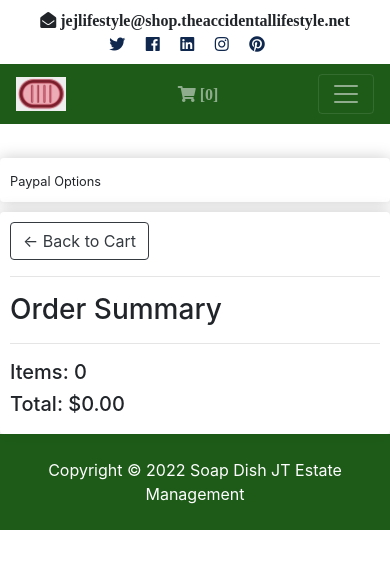
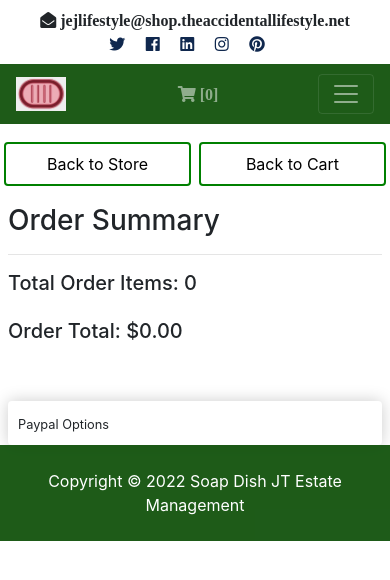
Before and after one commit to juangina/soapdish_project, a Django app: page /store/checkout/ in a window 390 px wide. Shown: the top 580 px of the page. Run offline with Django 3.2, Linux system fonts and the light colour scheme; a user stored in the database is signed in; tables that the repository leaves empty hold one stand-in row (values such as "Sample post"); some libraries are stand-ins or nearby versions.

Commit message:
Started revision of checkout page.  Refactored order column for responsive and clear displaying. 001

```diff
--- a/soapdish/static/css/style.css
+++ b/soapdish/static/css/style.css
@@ -280,7 +280,7 @@
   overflow-y:scroll;
 }
 
-/* Store Pages */
+/* Store Page - Check Page */
 .box-element {
 	box-shadow:hsl(0, 0%, 80%) 0 0 16px;
 	background-color: #fff;
@@ -290,6 +290,7 @@
 .product {
 	border-radius: 0 0 4px 4px;
 }
+/* Image Thumbnails - Product Page */
 .thumbnail {
 	width: 100%;
 	height: 200px;
@@ -339,40 +340,6 @@
 	height: 25px;
 	border-radius: 50%;
 	font-size: 14px;
-}
-.col-lg-4, .col-lg-6, .col-lg-8, .col-lg-12 {
-	margin-top: 10px;
-}
-.row-image {
-	width: 200px;
-}
-.form-field {
-	width:250px;
-	display: inline-block;
-	padding: 5px;
-}
-.quantity {
-	display: inline-block;
-	font-weight: 700;
-	padding-right:10px;
-}
-.chg-quantity {
-	width: 12px;
-	cursor: pointer;
-	display: block;
-	margin-top: 5px;
-	transition:.1s;
-}
-.chg-quantity:hover {
-	opacity: .6;
-}
-.hidden {
-	display: none!important;
-}
-
-/* Miscellaneous Styling */
-img {
-  width: 100%;
 }
 
 .update-cart-button {
@@ -424,6 +391,50 @@ img {
   width:fit-content;
 }
 
+/* Shipping Information - Checkout Page*/
+
+/* Order Summary - Checkout Page */
+#checkout .col-sm-2, .col-sm-4 {
+  padding-left: 0.5rem;
+  padding-right: 0.5rem;
+}
+.order-summary-item {
+  margin-bottom: 1.5rem;
+}
+.order-summary-item-list {
+  margin-bottom: 1.5rem;
+  align-items: center;
+}
+.delete-checkout-button-group {
+  border-radius: 0.25rem;
+  background-color: white;
+  color: black;
+  border: 2px solid green;
+  padding: 8px 8px;
+  text-align: center;
+  text-decoration: none;
+  margin:5px;
+  font-size: 0.5rem;
+}
+.delete-checkout-button-group:hover {
+  background: rgba(51, 51, 51, 0.8);
+  color: white;
+}
+
+
+
+/* Miscellaneous Styling */
+img {
+  width: 100%;
+}
+.hidden {
+	display: none!important;
+}
+.col-lg-4, .col-lg-6, .col-lg-8, .col-lg-12 {
+	margin-top: 10px;
+}
+
+
 /* Media Queries */
 @media (max-width: 991px) {
   #showcase {
@@ -436,7 +447,6 @@ img {
     display: none;
   }
 }
-
 
 @media (max-width: 768px) {
   #showcase {
@@ -460,7 +470,6 @@ img {
   }
 }
 
-
 @media (max-width: 576px) {
   #showcase h1 {
     font-size: 30px;
@@ -477,16 +486,27 @@ img {
   #introductory-video {
     min-height:auto;
   }
-  #cart-summary .row {
+  #cart-summary-product .row {
     padding: 0px 0px 0px 0px !important;
     margin-top: 0.5rem !important;
     margin-bottom: 0.5rem !important;
   }
-  #cart-summary-bottom .row {
+  #cart-summary-cart-top .row {
     padding: 0px 0px 0px 0px !important;
     margin-top: 0.5rem !important;
     margin-bottom: 0.5rem !important;
   }
+  #cart-summary-cart-bottom .row {
+    padding: 0px 0px 0px 0px !important;
+    margin-top: 0.5rem !important;
+    margin-bottom: 0.5rem !important;
+  }
+  #cart-summary-checkout .row {
+    padding: 0px 0px 0px 0px !important;
+    margin-top: 0.5rem !important;
+    margin-bottom: 0.5rem !important;
+  }
+
   /* #cart-items .cart-product-name-group {
     flex: 0 0 100%;
     max-width: 100%;
@@ -532,8 +552,23 @@ img {
     display: block;
     width:100%;
   }
+  #cart-summary-product .order-1 {
+    order: 1;
+    margin-top: 10px;
+    flex: 0 0 50%;
+    padding-left: 4px;
+    padding-right: 4px;
+  }
+  /* Checkout Button */
+  #cart-summary-product .order-4 {
+    order: 2;
+    margin-top: 10px;
+    flex: 0 0 50%;
+    padding-left: 4px;
+    padding-right: 4px;
+  }
   /* Continue Shopping Button */
- #cart-summary .order-1 {
+ #cart-summary-cart-top .order-1 {
     order: 1;
     margin-top: 10px;
     flex: 0 0 50%;
@@ -541,7 +576,7 @@ img {
     padding-right: 4px;
   }
   /* Cart: Items Count */
-  #cart-summary .order-2 {
+  #cart-summary-cart-top .order-2 {
       order: 3;
       margin-top: 10px;
       flex: 0 0 50%;
@@ -550,7 +585,7 @@ img {
       text-align: left !important;
     }
   /* Cart: Subtotal */
-  #cart-summary .order-3 {
+  #cart-summary-cart-top .order-3 {
       order: 4;
       margin-top: 10px;
       flex: 0 0 50%;
@@ -558,7 +593,53 @@ img {
       padding-right: 4px;
     }
   /* Checkout Button */
-  #cart-summary .order-4 {
+  #cart-summary-cart-top .order-4 {
+    order: 2;
+    margin-top: 10px;
+    flex: 0 0 50%;
+    padding-left: 4px;
+    padding-right: 4px;
+  }
+  #cart-summary-cart-bottom .order-1 {
+    order: 1;
+    margin-top: 10px;
+    flex: 0 0 50%;
+    padding-left: 4px;
+    padding-right: 4px;
+  }
+  /* Cart: Items Count */
+  #cart-summary-cart-bottom .order-2 {
+      order: 3;
+      margin-top: 10px;
+      flex: 0 0 50%;
+      padding-left: 4px;
+      padding-right: 4px;
+      text-align: left !important;
+    }
+  /* Cart: Subtotal */
+  #cart-summary-cart-bottom .order-3 {
+      order: 4;
+      margin-top: 10px;
+      flex: 0 0 50%;
+      padding-left: 4px;
+      padding-right: 4px;
+    }
+  /* Checkout Button */
+  #cart-summary-cart-bottom .order-4 {
+    order: 2;
+    margin-top: 10px;
+    flex: 0 0 50%;
+    padding-left: 4px;
+    padding-right: 4px;
+  }
+  #cart-summary-checkout .order-1 {
+    order: 1;
+    margin-top: 10px;
+    flex: 0 0 50%;
+    padding-left: 4px;
+    padding-right: 4px;
+  }
+  #cart-summary-checkout .order-4 {
     order: 2;
     margin-top: 10px;
     flex: 0 0 50%;
@@ -596,38 +677,20 @@ img {
     align-self: flex-end;
     width: 120px;
   }
-  #cart-summary-bottom .order-1 {
-    order: 1;
+  #checkout .order-1 {
+    order: 2;
     margin-top: 10px;
-    flex: 0 0 50%;
     padding-left: 4px;
     padding-right: 4px;
   }
   /* Cart: Items Count */
-  #cart-summary-bottom .order-2 {
-      order: 3;
+  #checkout .order-2 {
+      order: 1;
       margin-top: 10px;
-      flex: 0 0 50%;
       padding-left: 4px;
       padding-right: 4px;
       text-align: left !important;
     }
-  /* Cart: Subtotal */
-  #cart-summary-bottom .order-3 {
-      order: 4;
-      margin-top: 10px;
-      flex: 0 0 50%;
-      padding-left: 4px;
-      padding-right: 4px;
-    }
-  /* Checkout Button */
-  #cart-summary-bottom .order-4 {
-    order: 2;
-    margin-top: 10px;
-    flex: 0 0 50%;
-    padding-left: 4px;
-    padding-right: 4px;
-  }
   .modal-dialog .back-button-group {
     content: "";
     font-size: 0.5rem;
--- a/soapdish/static/js/cart.js
+++ b/soapdish/static/js/cart.js
@@ -7,7 +7,7 @@ $(document).ready(function(){
 	var itemQty = document.getElementById('itemQty')
 	var cartItem = document.getElementById('cartItem')
 	var checkout = document.getElementById('checkOut')
-	var cartSummaryBottom = document.getElementById('cart-summary-bottom')
+	var cartSummaryBottom = document.getElementById('cart-summary-cart-bottom')
 	var dismissModal = document.getElementsByClassName('dismissModal')
 
 	for (i = 0; i < updateBtns.length; i++) {
--- a/templates/store/cart.html
+++ b/templates/store/cart.html
@@ -5,7 +5,7 @@
 {% block content %}
 
 <!-- Cart Summary Top -->
-<section id="cart-summary">
+<section id="cart-summary-cart-top">
 	<div class="container">
 		<div class="row d-flex align-items-center justify-content-between py-2 my-3">
 			<div class="col-sm-3 order-1 cart-button-group">
@@ -99,7 +99,7 @@
 </section>
 
 <!-- Cart Summary Bottom -->
-<section id="cart-summary-bottom">
+<section id="cart-summary-cart-bottom">
 	<div class="container">
 		<div class="row d-flex align-items-center justify-content-between py-2 my-3">
 			<div class="col-sm-3 order-1 cart-button-group">
--- a/templates/store/checkout.html
+++ b/templates/store/checkout.html
@@ -1,12 +1,33 @@
 {% extends 'base.html' %}
 {% load static %}
+{% load humanize %}
+{% block title %} | Checkout {% endblock %}
 {% block content %}
 
+<!-- Shop Navagation Top -->
+<section id="cart-summary-checkout">
+	<div class="container">
+		<div class="row py-2 my-3">
+			<div class="col-sm-6 order-1 cart-button-group">
+					<a  href="{% url 'store' %}">Back to Store</a>
+			</div>
+			<div class="col-sm-6 order-4 cart-button-group">
+					<a class="float-sm-right" href="{% url 'cart' %}">Back to Cart</a>
+			</div>
+		</div>
+	</div>
+</section>
+
+<!-- Checkout -->
+<section id="checkout">
+	<div class="container">
 		<div class="row">
-		<div class="col-lg-6">
-			<div class="box-element" id="form-wrapper">
+			<div class="col-lg-7 px-2 order-1">
+				<!-- User Information Form - Checkout Page -->
+				<div id="form-wrapper" class="box-element" >
 					<form id="form">
 						{% csrf_token %}
+						<!-- User Information -->
 						<div id="user-info">
 							<div class="form-field">
 								<input required class="form-control" type="text" name="name" placeholder="Name..">
@@ -15,7 +36,7 @@
 								<input required class="form-control" type="email" name="email" placeholder="Email..">
 							</div>
 						</div>
-
+						<!-- User Address -->
 						<div id="shipping-info">
 							<hr>
 							<p>Shipping Information:</p>
@@ -36,46 +57,89 @@
 								<input class="form-control" type="text" name="country" placeholder="Country..">
 							</div>
 						</div>
-
 						<hr>
 						<input id="form-button" class="btn btn-success btn-block" type="submit" value="Continue">
 					</form>
 				</div>
-
 				<br>
-
-			<div class="box-element hidden" id="payment-info">
+				<!-- Payment Display - Checkout Page -->
+				<div id="payment-info" class="box-element hidden"  >
 					<small>Paypal Options</small>
 					<!--<button id="make-payment">Make payment</button>-->
 					<div id="paypal-button-container">
 						<!-- Paypal Button Option codes will be inserted here from the Paypal API -->
 					</div>
 				</div>
-
 			</div>
-
-		<div class="col-lg-6">
-			<div class="box-element">
-				<a  class="btn btn-outline-dark" href="{% url 'cart' %}">&#x2190; Back to Cart</a>
-				<hr>
+			<div class="col-lg-5 px-2 order-2">
 				<h3>Order Summary</h3>
 				<hr>
 				{% for item in items %}
-				<div class="cart-row">
-					<div style="flex:2"><img class="row-image" src="{{item.product.imageURL}}"></div>
-					<div style="flex:2"><a class="hyper-link " href="{% url 'product' item.product.id %}"><p>{{item.product.name}}</p></a></div>
-					<div style="flex:1"><p>${{item.product.price|floatformat:2}}</p></div>
-					<div style="flex:1">
-						<p>x{{item.quantity}}</p>
+				<div class="row px-2 order-summary-item-list">
+					<div class="col-3 px-2">
+						<img src="{{item.product.imageURL}}">
 					</div>
-					<div style="flex:1"><button data-product="{{item.product.id}}" data-action="delete" type="button" class="btn btn-danger delete-item">Delete</button></div>
+					<div class="col-3 px-2 text-center">
+						<a class="hyper-link " href="{% url 'product' item.product.id %}">
+							<p>
+								{{item.product.name}}
+							</p>
+						</a>
+					</div>
+					<div class="col-2 px-2 text-center">
+						<p>
+							x{{item.quantity}}
+						</p>
+					</div>
+					<div class="col-2 px-2 text-center">
+						<p>
+							${{item.product.price|floatformat:2}}
+						</p>
+					</div>
+					<div class="col-2 px-2 text-center">
+						<button data-product="{{item.product.id}}" data-action="delete" type="button" class="delete-checkout-button-group delete-item" data-toggle="modal" data-target="#checkout-option-Modal-summary">
+							Delete
+						</button>
+					</div>
 				</div>
 				{% endfor %}
-				<h5>Items:   {{order.get_cart_items}}</h5>
-				<h5>Total:   ${{order.get_cart_total|floatformat:2}}</h5>
+				<h5 class="order-summary-item">Total Order Items:  {{order.get_cart_items}}</h5>
+				<h5 class="order-summary-item">Order Total:   ${{order.get_cart_total|floatformat:2}}</h5>
 			</div>
 		</div>
 	</div>
+
+</section>
+
+<!-- Checkout Delete Conformation Modal -->
+<div id="checkout-option-Modal-summary" class="modal fade" role="dialog">
+	<div class="modal-dialog">
+		<div class="modal-content">
+			<div class="modal-header">
+				<h5 class="modal-name" id="inquiryModalLabel">
+					Are you sure you want to delete this item?
+				</h5>
+				<button class="dismissModal" type="button" class="close" data-dismiss="modal">
+					<span>&times;</span>
+				</button>
+			</div>
+			<div class="modal-body d-flex justify-content-between">
+				<div class="my-4 back-button-group">
+					<a href="{% url 'store' %}" >Back to Store</a>
+				</div>
+				<div class="my-4 back-button-group">
+					<a href="{% url 'cart' %}" >Back to Cart</a>
+				</div>
+				<div class="my-4 back-button-group">
+					<a href="javascript:location.reload()" >Stay in Checkout</a>
+				</div>
+			</div>
+			<div class="modal-footer">
+			</div>
+		</div>
+	</div>
+</div>
+
 
 <!-- Scripts to render button and complete transactions	-->
 <!-- <script src="https://www.paypal.com/sdk/js?client-id=AaJ_cx_a1aiUQbMag5PqvMTyndlr1RR6qMNKQN4T6pw2OCgRR3WMf2W7yXWQ9_adt1abFIUhFOiBjAhI&currency=USD"></script> -->
@@ -87,13 +151,11 @@
 	// Render the PayPal button into #paypal-button-container
 	paypal.Buttons(
 		{
-
 			//Object to Style the paypal button experience
 			style: {
 				color:  'blue',
 				shape:  'rect',
 			},
-
 			//Callback to Set up the transaction
 			createOrder: function(data, actions) {
 				return actions.order.create({
--- a/templates/store/product.html
+++ b/templates/store/product.html
@@ -26,7 +26,7 @@
 {% include 'partials/_alerts.html' %}
 
 <!-- Shop Navagation Top -->
-<section id="cart-summary">
+<section id="cart-summary-product">
 	<div class="container">
 		<div class="row py-2 my-3">
 			<div class="col-sm-6 order-1 cart-button-group">
```
Lines whose indentation alone changed are shown as unchanged.
